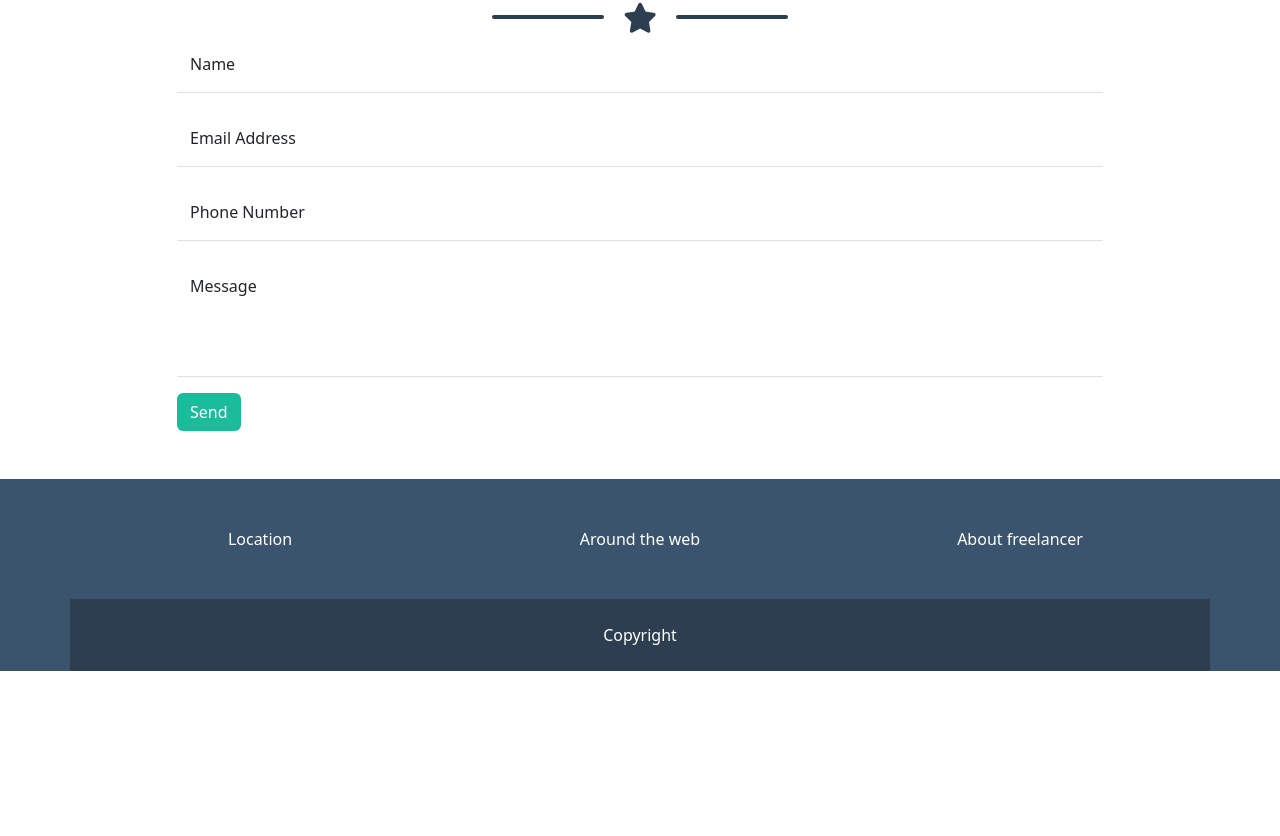
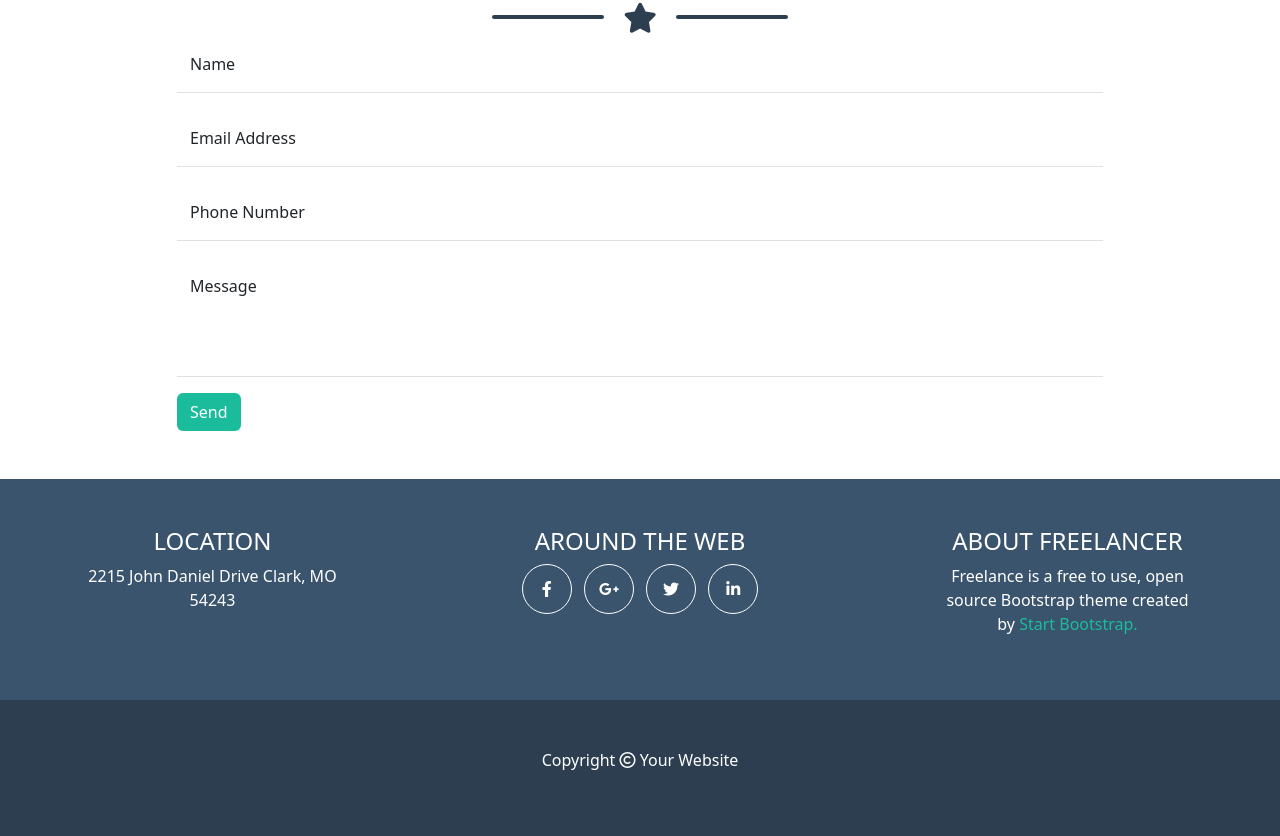
Before and after one commit to dieromeo/html-css-bootstrap-freelancer, a plain HTML site: page index.html in a window 1280 px wide. Shown: the part 1773-2609 px from the top of the page. Before the commit the page ends 2444 px from the top, so only its background shows below. Drawn offline with nearby package versions, Linux system fonts and the light colour scheme.

Commit message:
feat: footer

```diff
--- a/css/_partials/custom.css
+++ b/css/_partials/custom.css
@@ -8,3 +8,13 @@
     margin-bottom: 10px;
     background-color: currentColor;
 }
+
+.dr-rounded-social {
+    border: solid 1px currentColor;
+    border-radius: 50%;
+    width: 50px;
+    height: 50px;
+    display: flex;
+    justify-content: center;
+    align-items: center;
+}
--- a/css/style.css
+++ b/css/style.css
@@ -28,6 +28,16 @@ footer {
     color: var(--bg-head-foot);
 }
 
+/* footer */
+
+footer a {
+    color: currentColor;
+}
+
+footer span {
+    color: var(--bg-section);
+}
+
 footer .dr-copyright {
     background-color: var(--bg-copyright);
 }
--- a/index.html
+++ b/index.html
@@ -21,7 +21,7 @@
             <nav class="py-3 text-uppercase">
                 <nav class="navbar navbar-expand-lg" data-bs-theme="dark">
                     <div class="container-fluid">
-                        <a class="navbar-brand" href="#">Start bootstrap</a>
+                        <a class="navbar-brand fw-bold" href="#">Start bootstrap</a>
                         <button class="navbar-toggler" type="button" data-bs-toggle="collapse"
                             data-bs-target="#navbarNav" aria-controls="navbarNav" aria-expanded="false"
                             aria-label="Toggle navigation">
@@ -145,7 +145,7 @@
                     <i class="fa-solid fa-star"></i>
                 </div>
                 <div class="row justify-content-center">
-                    <div class="col-10">
+                    <div class="col-10 col-lg-8 col-xl-10">
                         <div class="form-floating mb-3">
                             <input type="text" class="form-control border-0 border-bottom rounded-0" id="floatingName"
                                 placeholder="name">
@@ -173,30 +173,68 @@
         </section>
     </main>
 
-    <!-- footer -->
+    <!-- footer con info e link social -->
     <footer>
         <div class="container text-center py-5">
-            <div class="row gy-5">
-                <div class="col-12 col-md-4">
-                    <div>Location</div>
+            <div class="row gy-5 justify-content-between">
+                <div class="col-12 col-lg-3">
+                    <div>
+                        <h4 class="text-uppercase">Location</h4>
+                        <p>2215 John Daniel Drive Clark, MO 54243</p>
+                    </div>
                 </div>
-                <div class="col-12 col-md-4">
-                    <div>Around the web</div>
+                <div class="col-6 mx-auto col-md-5 mx-auto col-lg-4 col-xl-3">
+                    <div>
+                        <h4 class="text-uppercase">Around the web</h4>
+                        <ul class="d-flex p-0 justify-content-evenly">
+                            <li>
+                                <div class="dr-rounded-social">
+                                    <a href="http://#"><i class="fa-brands fa-facebook-f"></i></a>
+                                </div>
+                            </li>
+                            <li>
+                                <div class="dr-rounded-social">
+                                    <a href="http://#"><i class="fa-brands fa-google-plus-g"></i></a>
+                                </div>
+                            </li>
+                            <li>
+                                <div class="dr-rounded-social">
+                                    <a href="http://#"><i class="fa-brands fa-twitter"></i></a>
+                                </div>
+                            </li>
+                            <li>
+                                <div class="dr-rounded-social">
+                                    <a href="http://#"><i class="fa-brands fa-linkedin-in"></i></a>
+                                </div>
+                            </li>
+                        </ul>
+                    </div>
                 </div>
-                <div class="col-12 col-md-4">
-                    <div>About freelancer</div>
-                </div>
-            </div>
-        </div>
-        <div class="container">
-            <div class="row text-center py-4 dr-copyright">
-                <div class="col">
-                    <div>Copyright</div>
+                <div class="col-12 col-lg-3">
+                    <div>
+                        <h4 class="text-uppercase">About freelancer</h4>
+                        <p>Freelance is a free to use, open source Bootstrap theme created by <span>Start
+                                Bootstrap.</span></p>
+                    </div>
                 </div>
             </div>
         </div>
 
+        <!-- copyright -->
+        <div class="dr-copyright">
+            <div class="container">
+                <div class="row py-5">
+                    <div class="col">
+                        <div>
+                            <p class="text-center">Copyright <i class="fa-regular fa-copyright"></i> Your Website</p>
+                        </div>
+                    </div>
+                </div>
+            </div>
+        </div>
     </footer>
+
+    <!-- bootstrap JS-->
     <script src="https://cdn.jsdelivr.net/npm/bootstrap@5.3.2/dist/js/bootstrap.bundle.min.js"
         integrity="sha384-C6RzsynM9kWDrMNeT87bh95OGNyZPhcTNXj1NW7RuBCsyN/o0jlpcV8Qyq46cDfL"
         crossorigin="anonymous"></script>
```
